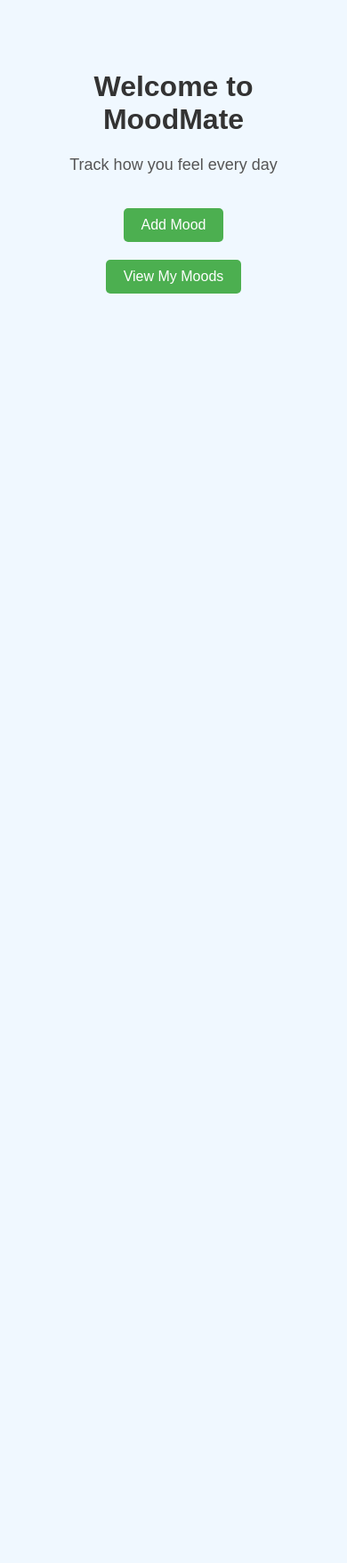
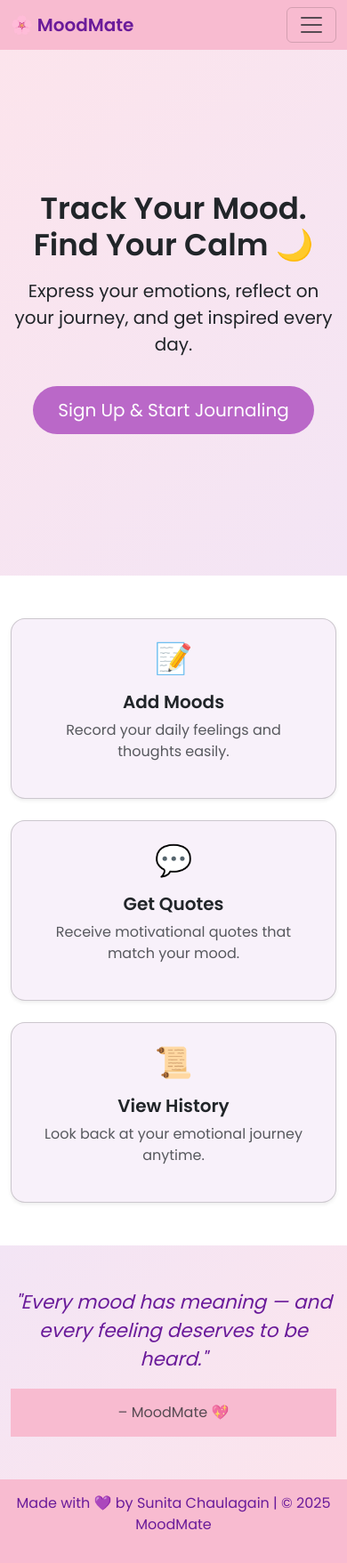
Before and after one commit to sunitachaulagain/MoodMate, a Django app: page / in a window 390 px wide. Shown: the whole page at 89% size. Before the commit the page ends 330 px from the top, so only its background shows below. Run offline with Django 5.2, Linux system fonts and the light colour scheme.

Commit message:
Day 3: Implemented user authentication (signup, login, logout) and protected routes

```diff
--- a/MoodMate/settings.py
+++ b/MoodMate/settings.py
@@ -55,7 +55,7 @@
 TEMPLATES = [
     {
         'BACKEND': 'django.template.backends.django.DjangoTemplates',
-        'DIRS': [],
+        'DIRS': [BASE_DIR / 'templates'],
         'APP_DIRS': True,
         'OPTIONS': {
             'context_processors': [
@@ -121,3 +121,7 @@
 # https://docs.djangoproject.com/en/5.2/ref/settings/#default-auto-field
 
 DEFAULT_AUTO_FIELD = 'django.db.models.BigAutoField'
+
+# after login to redirect user to homepage
+LOGIN_REDIRECT_URL = 'home'
+LOGOUT_REDIRECT_URL = 'login'
--- /dev/null
+++ b/journal/templates/base.html
@@ -0,0 +1,113 @@
+<!-- templates/base.html -->
+<!DOCTYPE html>
+<html lang="en">
+  <head>
+    <meta charset="UTF-8" />
+    <meta name="viewport" content="width=device-width, initial-scale=1.0" />
+    <title>{% block title %}MoodMate{% endblock %}</title>
+
+    <!-- Bootstrap -->
+    <link href="https://cdn.jsdelivr.net/npm/bootstrap@5.3.3/dist/css/bootstrap.min.css" rel="stylesheet" />
+
+    <!-- Google Font -->
+    <link href="https://fonts.googleapis.com/css2?family=Poppins:wght@400;600&display=swap" rel="stylesheet" />
+
+    <style>
+      body {
+        font-family: "Poppins", sans-serif;
+        background: linear-gradient(135deg, #fce4ec, #f3e5f5);
+        min-height: 100vh;
+        display: flex;
+        flex-direction: column;
+      }
+
+      .navbar {
+        background-color: #f8bbd0;
+      }
+
+      .navbar-brand {
+        color: #6a1b9a !important;
+        font-weight: 600;
+      }
+
+      .nav-link {
+        color: #6a1b9a !important;
+        font-weight: 500;
+      }
+
+      .nav-link:hover {
+        color: white !important;
+        background-color: #ce93d8;
+        border-radius: 8px;
+        transition: 0.3s;
+      }
+
+      footer {
+        background-color: #f8bbd0;
+        text-align: center;
+        padding: 15px 0;
+        color: #6a1b9a;
+        margin-top: auto;
+      }
+
+      .btn-main {
+        background-color: #ba68c8;
+        color: white;
+        border: none;
+        border-radius: 30px;
+        padding: 12px 28px;
+        font-weight: 500;
+        transition: 0.3s;
+      }
+
+      .btn-main:hover {
+        background-color: #ab47bc;
+      }
+
+      main {
+        flex: 1;
+      }
+    </style>
+  </head>
+
+  <body>
+    <!-- 🌸 Navbar -->
+    <nav class="navbar navbar-expand-lg">
+      <div class="container">
+        <a class="navbar-brand" href="{% url 'home' %}">🌸 MoodMate</a>
+        <button class="navbar-toggler" type="button" data-bs-toggle="collapse" data-bs-target="#navbarNav">
+          <span class="navbar-toggler-icon"></span>
+        </button>
+        <div class="collapse navbar-collapse justify-content-end" id="navbarNav">
+          <ul class="navbar-nav">
+            {% if user.is_authenticated %}
+              <li class="nav-item"><a class="nav-link" href="{% url 'add-mood' %}">Add Mood</a></li>
+              <li class="nav-item"><a class="nav-link" href="{% url 'mood-list' %}">My Moods</a></li>
+              <li class="nav-item">
+                <form action="{% url 'logout' %}" method="post" class="d-inline-block">
+                  {% csrf_token %}
+                  <button type="submit" class="btn btn-sm btn-main ms-2">Logout</button>
+                </form>
+              </li>
+            {% else %}
+              <li class="nav-item"><a class="nav-link" href="{% url 'login' %}">Login</a></li>
+              <li class="nav-item"><a class="nav-link" href="{% url 'signup' %}">Sign Up</a></li>
+            {% endif %}
+          </ul>
+        </div>
+      </div>
+    </nav>
+
+    <!-- 🌙 Page Content -->
+    <main class="flex-grow-1">
+      {% block content %}{% endblock %}
+    </main>
+
+    <!-- 🌷 Footer -->
+    <footer>
+      <p>Made with 💜 by Sunita Chaulagain | © 2025 MoodMate</p>
+    </footer>
+
+    <script src="https://cdn.jsdelivr.net/npm/bootstrap@5.3.3/dist/js/bootstrap.bundle.min.js"></script>
+  </body>
+</html>
--- a/journal/templates/journal/home.html
+++ b/journal/templates/journal/home.html
@@ -1,42 +1,61 @@
-<!DOCTYPE html>
-<html lang="en">
-<head>
-    <meta charset="UTF-8">
-    <meta name="viewport" content="width=device-width, initial-scale=1.0">
-    <title>MoodMate - Home</title>
-    <style>
-        body {
-            font-family: Arial, sans-serif;
-            text-align: center;
-            padding: 50px;
-            background-color: #f0f8ff;
-        }
-        h1 {
-            color: #333;
-        }
-        a {
-            display: inline-block;
-            margin-top: 20px;
-            padding: 10px 20px;
-            background-color: #4CAF50;
-            color: white;
-            text-decoration: none;
-            border-radius: 5px;
-        }
-        a:hover {
-            background-color: #45a049;
-        }
-        p {
-            font-size: 18px;
-            color: #555;
-        }
-    </style>
-</head>
-<body>
-    <h1>Welcome to MoodMate</h1>
-    <p>Track how you feel every day</p>
-    <a href="{% url 'add-mood' %}">Add Mood</a>
-    <br>
-    <a href="{% url 'mood-list' %}">View My Moods</a>
-</body>
-</html>
+{% extends 'base.html' %}
+
+{% block content %}
+<!-- Hero Section -->
+<section class="hero-section d-flex align-items-center justify-content-center"
+         style="background: linear-gradient(135deg, #fce4ec, #f3e5f5); height: 70vh;">
+
+    <div class="container text-center text-dark">
+        <div class="row justify-content-center">
+            <div class="col-md-8">
+                {% if user.is_authenticated %}
+                    <h1 class="display-4 fw-bold">Welcome back, {{ user.username }}! 🌸</h1>
+                    <p class="lead mt-3 fs-5">How are you feeling today? What’s on your mind? Journalize it below!</p>
+                    <a href="{% url 'add-mood' %}" class="btn btn-lg btn-main mt-3">Start Journaling</a>
+                {% else %}
+                    <h1 class="display-4 fw-bold">Track Your Mood. Find Your Calm 🌙</h1>
+                    <p class="lead mt-3 fs-5">Express your emotions, reflect on your journey, and get inspired every day.</p>
+                    <a href="{% url 'signup' %}" class="btn btn-lg btn-main mt-3">Sign Up & Start Journaling</a>
+                {% endif %}
+            </div>
+        </div>
+    </div>
+</section>
+
+<!-- Features Section -->
+<section class="py-5 bg-white">
+    <div class="container">
+        <div class="row text-center g-4">
+            <div class="col-md-4">
+                <div class="card shadow-sm rounded-4 p-4 h-100" style="background-color: #f8f1fa;">
+                    <div class="display-4 mb-3">📝</div>
+                    <h5 class="fw-bold mb-2">Add Moods</h5>
+                    <p class="text-muted">Record your daily feelings and thoughts easily.</p>
+                </div>
+            </div>
+            <div class="col-md-4">
+                <div class="card shadow-sm rounded-4 p-4 h-100" style="background-color: #f8f1fa;">
+                    <div class="display-4 mb-3">💬</div>
+                    <h5 class="fw-bold mb-2">Get Quotes</h5>
+                    <p class="text-muted">Receive motivational quotes that match your mood.</p>
+                </div>
+            </div>
+            <div class="col-md-4">
+                <div class="card shadow-sm rounded-4 p-4 h-100" style="background-color: #f8f1fa;">
+                    <div class="display-4 mb-3">📜</div>
+                    <h5 class="fw-bold mb-2">View History</h5>
+                    <p class="text-muted">Look back at your emotional journey anytime.</p>
+                </div>
+            </div>
+        </div>
+    </div>
+</section>
+
+<!-- Quote Section -->
+<section class="py-5 text-center" style="background: linear-gradient(135deg, #f3e5f5, #fce4ec); color: #6a1b9a;">
+    <div class="container">
+        <blockquote class="fs-4 fst-italic">"Every mood has meaning — and every feeling deserves to be heard."</blockquote>
+        <footer class="text-muted mt-2">– MoodMate 💖</footer>
+    </div>
+</section>
+{% endblock %}
--- /dev/null
+++ b/journal/templates/journal/logout.html
@@ -0,0 +1 @@
+<html>
--- a/journal/urls.py
+++ b/journal/urls.py
@@ -1,9 +1,18 @@
 from django.urls import path
 from . import views
+from django.contrib.auth import views as auth_views
+
 
 urlpatterns = [
     path('', views.home, name = 'home'),  # Home page
     path('add/', views.add_mood, name = 'add-mood'), # Add Mood page
     path('list/', views.mood_list, name='mood-list'),  # View all moods
 
+    path('signup/', views.signup, name='signup'), # Signup
+
+    # Login and Logout
+
+    path('login/', auth_views.LoginView.as_view(template_name='journal/login.html'), name='login'),
+    path('logout/', auth_views.LogoutView.as_view(), name='logout'),
+
 ]
--- a/journal/views.py
+++ b/journal/views.py
@@ -2,6 +2,11 @@
 from .forms import MoodEntryForm
 from .models import MoodEntry
 from django.contrib.auth.decorators import login_required
+from .forms import SignUpForm
+from django.contrib.auth import authenticate,login, logout
+from django.contrib import messages
+
+
 # Create your views here.
 
 def home(request):
@@ -32,3 +37,36 @@
 
     entries = MoodEntry.objects.filter(user = request.user).order_by('-date')
     return render(request, 'journal/mood_list.html', {'entries' : entries})
+
+
+def signup(request):
+    # Signup if you are not logged in
+    if request.method == 'POST':
+        form = SignUpForm(request.POST)
+        if form.is_valid():
+            user = form.save() # create the new user
+            login(request, user) # Log the user in immediately after signup
+            return redirect('home') # Redirect to home
+    else:
+        form = SignUpForm()
+
+
+    # render form (for both GET and invalid POST)
+    return render(request, 'journal/signup.html', {'form': form})
+
+
+
+
+
+def login_view(request):
+    if request.method == 'POST':
+        username = request.POST.get('username')
+        password = request.POST.get('password')
+        user = authenticate(request, username=username, password=password)
+        if user is not None:
+            login(request, user)
+            next_url = request.GET.get('next', 'home')  # redirect to home by default
+            return redirect(next_url)
+        else:
+            messages.error(request, 'Invalid username or password')
+    return render(request, 'journal/login.html')
```
Also changed, not shown: journal/forms.py (+39 -0 lines), journal/templates/journal/add_mood.html (+75 -17 lines), journal/templates/journal/login.html (added, +32 -0 lines), journal/templates/journal/mood_list.html (+71 -10 lines), journal/templates/journal/signup.html (added, +45 -0 lines), 1 other file.
